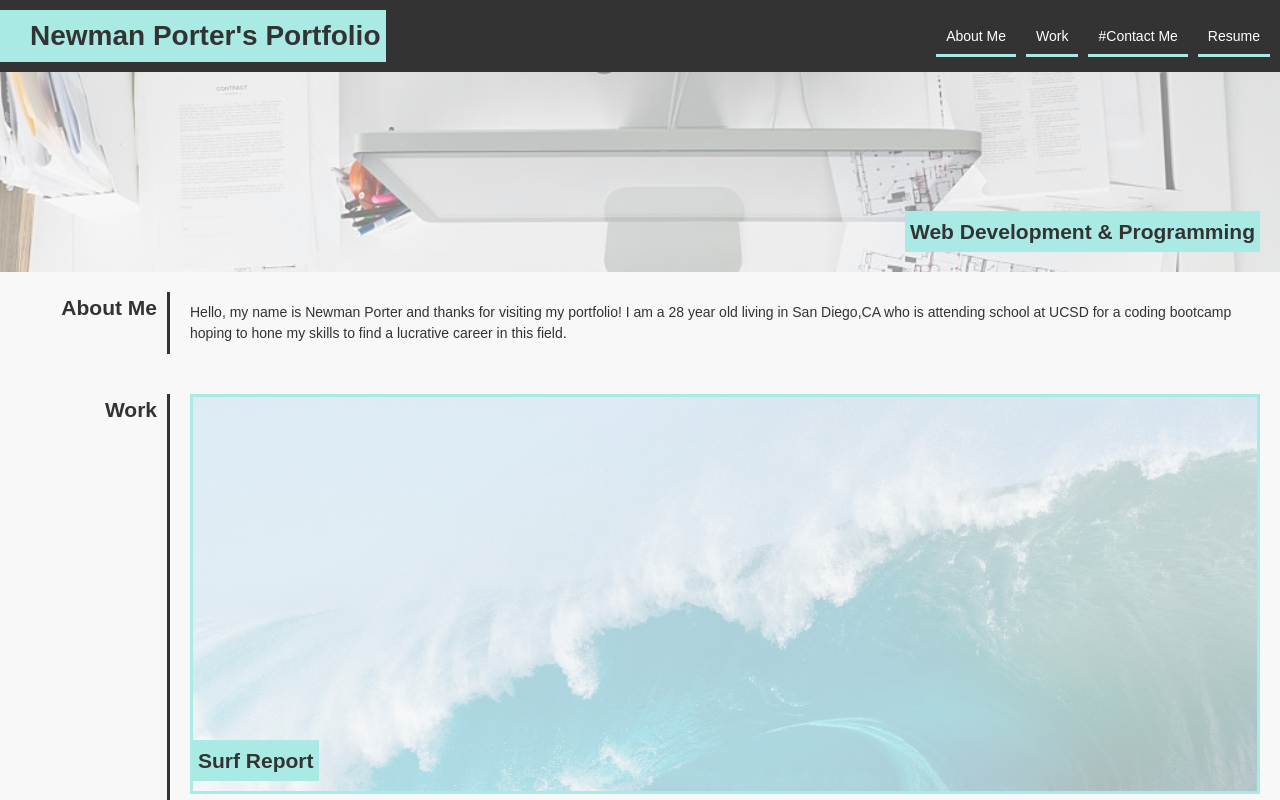
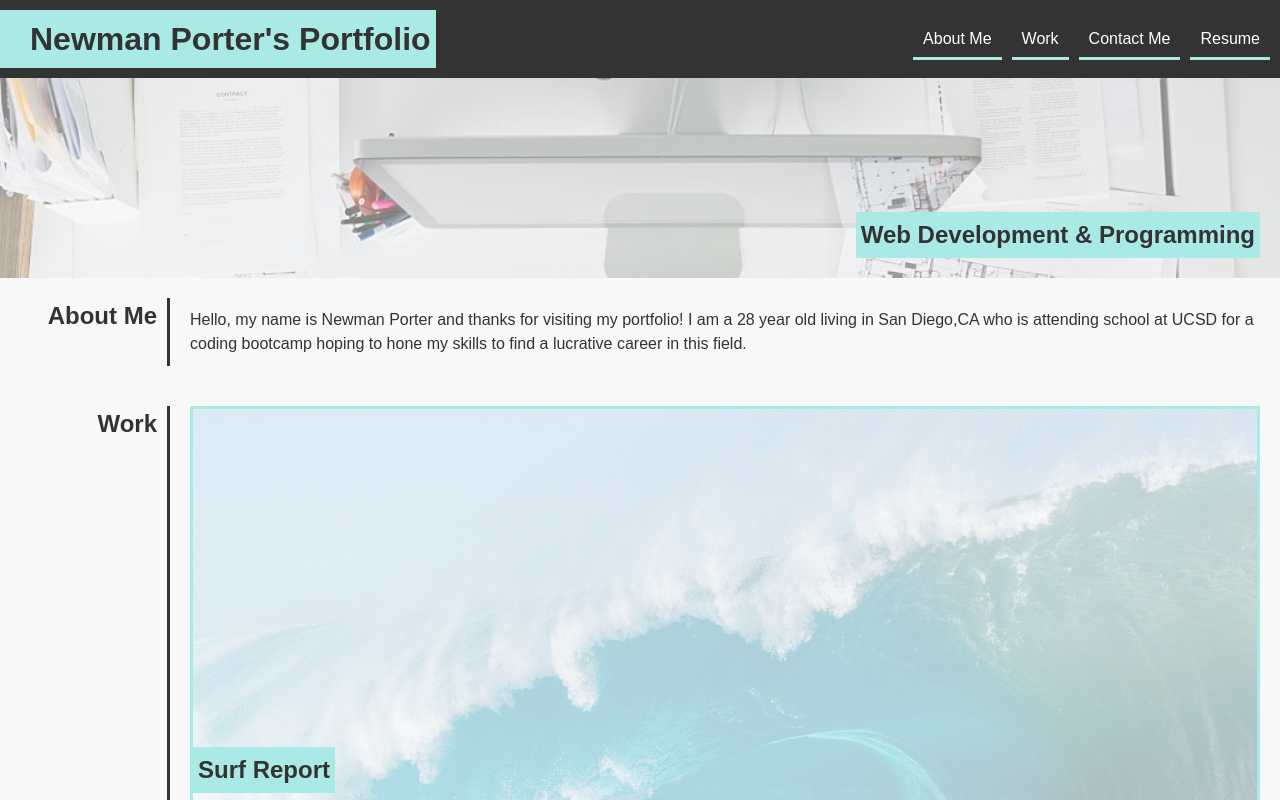
Before and after one commit to nporter619/MyPortfolio, a plain HTML site: page index.html in a window 1280 px wide. Shown: the top 800 px of the page. Drawn offline with Linux system fonts and the light colour scheme.

Commit message:
fixed small typo and upped the font size

```diff
--- a/index.html
+++ b/index.html
@@ -16,7 +16,7 @@
                 <ul>
                     <li><a href="#about">About Me</a></li>
                     <li><a href="#work">Work</a></li>
-                    <li><a href="#contact">#Contact Me</a></li>
+                    <li><a href="#contact">Contact Me</a></li>
                     <li><a href="https://google.com">Resume</a></li>
                 </ul>
             </nav>
--- a/style.css
+++ b/style.css
@@ -8,7 +8,7 @@ html {
 }
 body {
     font-family: Arial, sans-serif;
-    font-size: 14px;
+    font-size: 16px;
     line-height: 1.5;
     color: #333;
     background-color: #f8f8f8;
```
